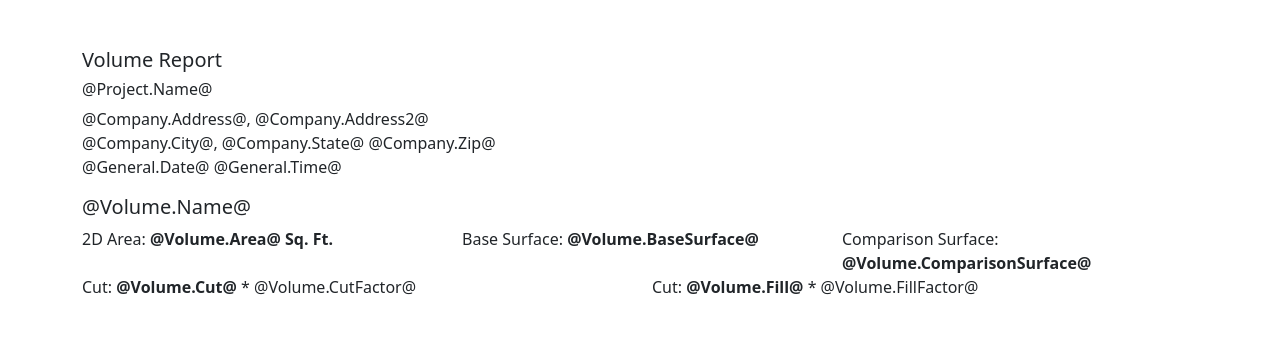
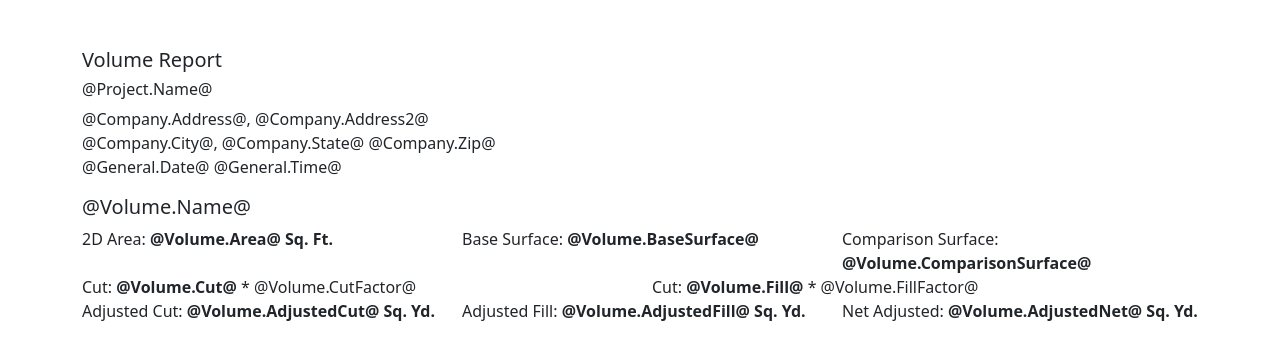
Before and after one commit to CentralFloridaDesignGroup/atwell-fla-resources, a plain HTML site: page xml/reports/Volume-Report.html in a window 1280 px wide. Drawn offline with nearby package versions, Linux system fonts and the light colour scheme.

Commit message:
Field adjustment

```diff
--- a/xml/reports/Volume-Report.html
+++ b/xml/reports/Volume-Report.html
@@ -30,6 +30,9 @@
           <div class="col-4">Comparison Surface: <b>@Volume.ComparisonSurface@</b></div>
           <div class="col-6">Cut: <b>@Volume.Cut@</b> * @Volume.CutFactor@</div>
           <div class="col-6">Cut: <b>@Volume.Fill@</b> * @Volume.FillFactor@</div>
+          <div class="col-4">Adjusted Cut: <b>@Volume.AdjustedCut@ Sq. Yd.</b></div>
+          <div class="col-4">Adjusted Fill: <b>@Volume.AdjustedFill@ Sq. Yd.</b></div>
+          <div class="col-4">Net Adjusted: <b>@Volume.AdjustedNet@ Sq. Yd.</b></div>
         </div>
       </repeat>
     </div>
```
